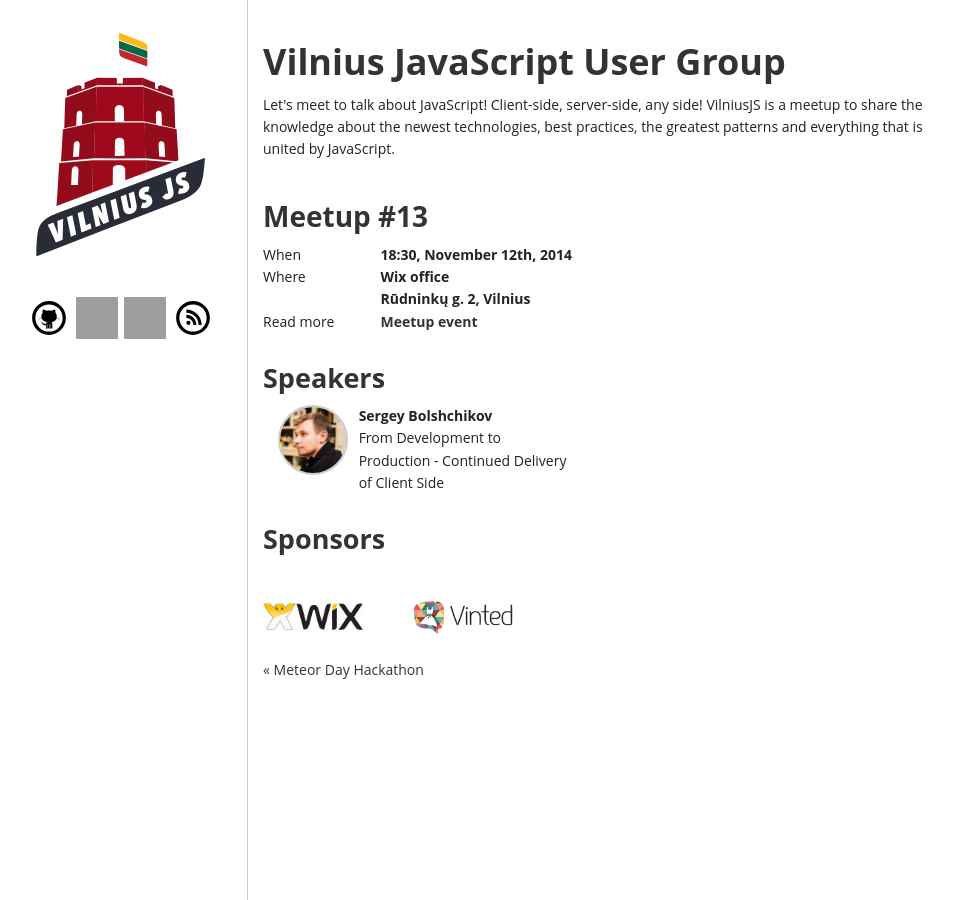
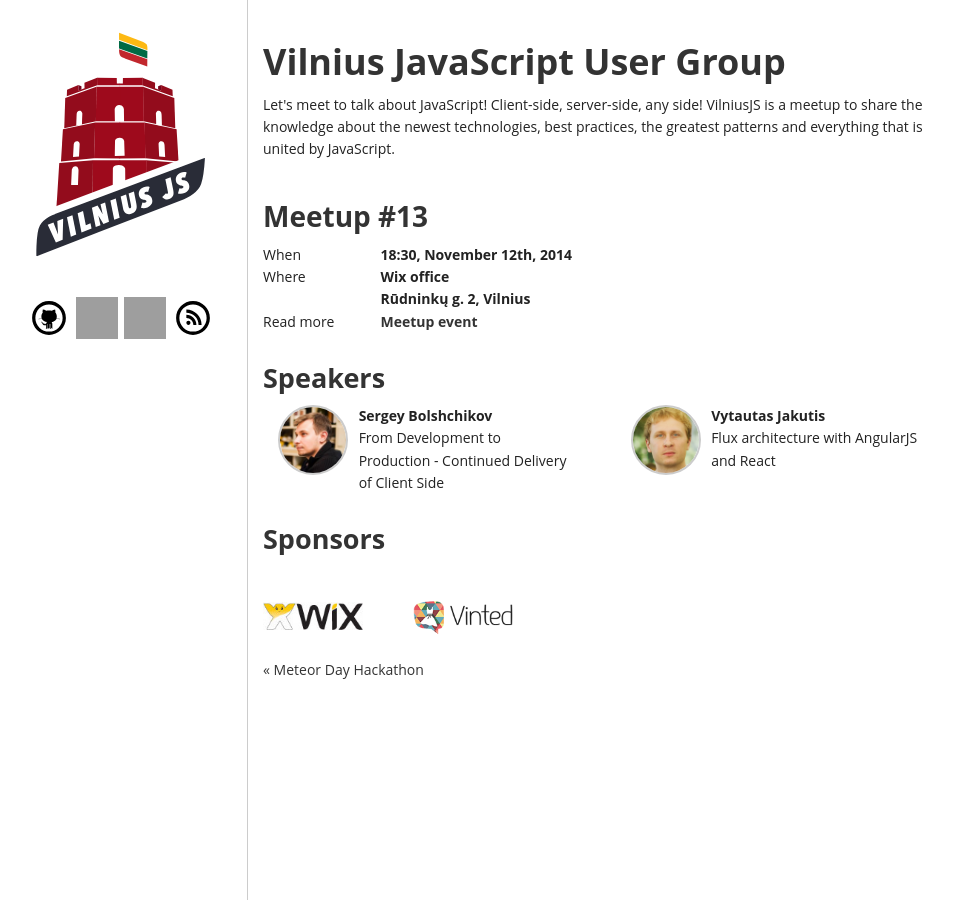
Before and after one commit to VilniusJS/vilniusjs.lt, a Jekyll site: the page built from _posts/2014-11-12-meetup13.html, in a window 1280 px wide. Shown: the whole page, without its empty margins (157-1110 px from the left). Built offline with Jekyll 4.4.1, drawn with Linux system fonts in a browser that asks for light colours; comment, search, counter and statistics services are not loaded; grey boxes are pictures that could not be loaded.

Commit message:
Meetup #13: add info about the second presenter @jakutis

```diff
--- a/_posts/2014-11-12-meetup13.html
+++ b/_posts/2014-11-12-meetup13.html
@@ -34,6 +34,19 @@
       <div>From Development to Production - Continued Delivery of Client Side</div>
     </div>
   </div>
+  <div class="six columns">
+    <div class="three columns">
+      <div class="gravatar">
+        <a href="https://github.com/jakutis">
+          <img src="/img/jakutis.png" alt="" />
+        </a>
+      </div>
+    </div>
+    <div class="nine columns">
+      <strong>Vytautas Jakutis</strong>
+      <div>Flux architecture with AngularJS and React</div>
+    </div>
+  </div>
 </div>
 
 <h3>Sponsors</h3>
```
Also changed, not shown: img/jakutis.png (added).
